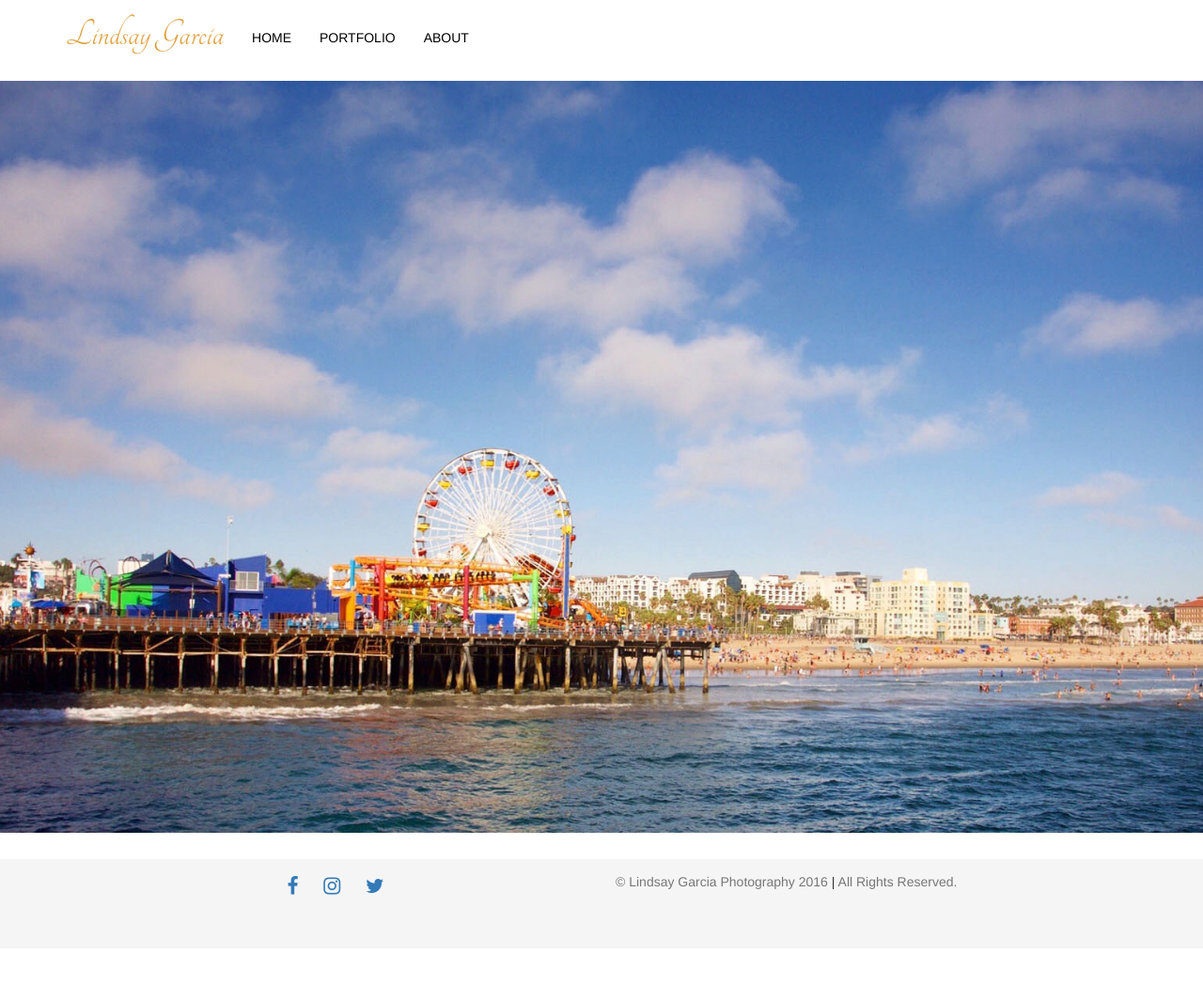
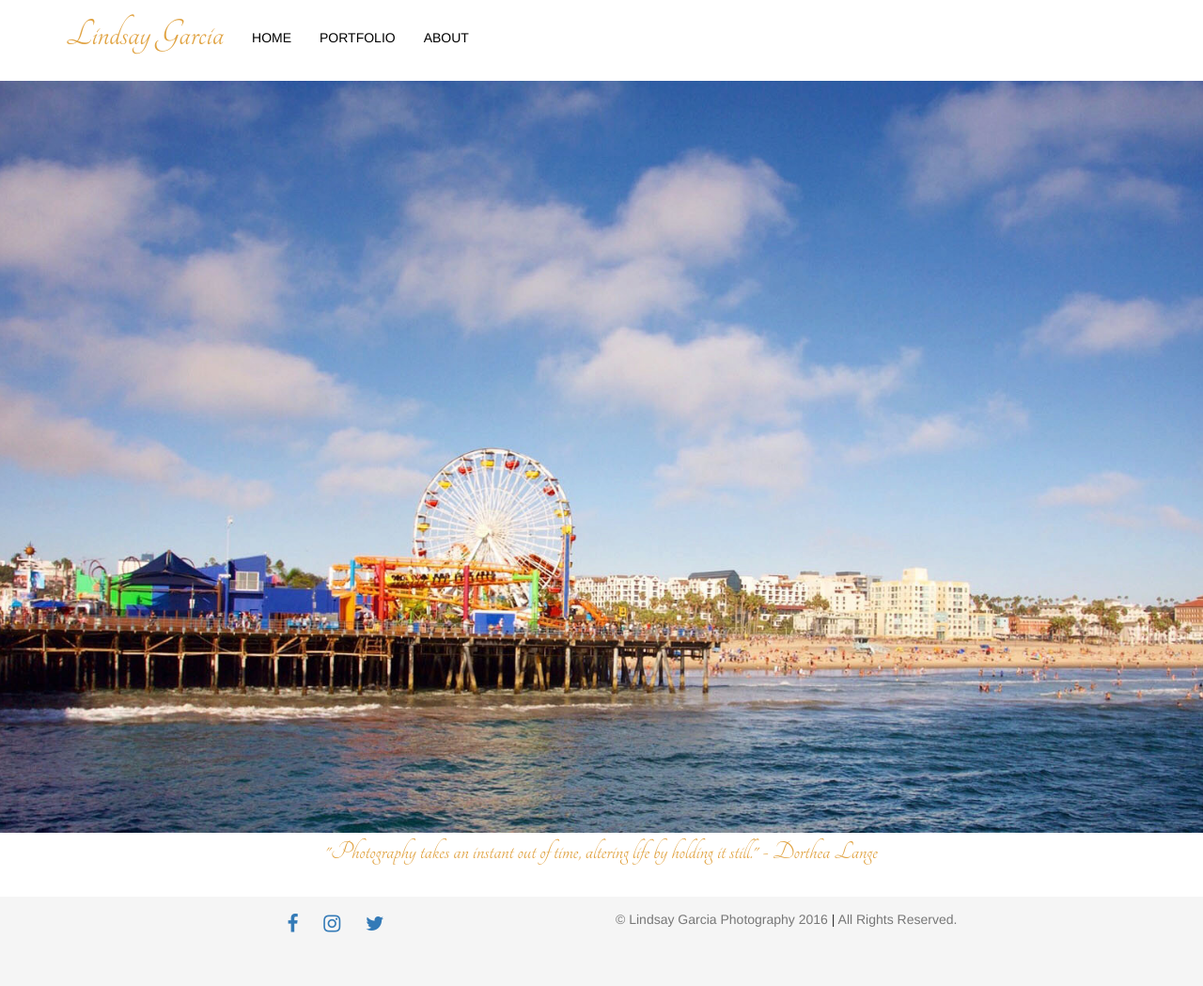
Before and after one commit to stephthedev/lindsphotography.github.io, a Jekyll site: the page built from index.html, in a window 1280 px wide. Shown: the whole page at 94% size. Built offline with Jekyll 4.4.1, drawn with Linux system fonts in a browser that asks for light colours; nearby versions of some CDN libraries; before the commit the page ends 1009 px from its top, so only the background shows below that.

Commit message:
Add the quote

```diff
--- a/css/styles.scss
+++ b/css/styles.scss
@@ -125,3 +125,9 @@ body {
     min-height: 300px;
   }
 }
+
+#photo-cover-quote {
+  font-family: Tangerine;
+  color: #e0a240;
+  font-size: 2em;
+}
--- a/index.html
+++ b/index.html
@@ -1,14 +1,15 @@
 ---
 layout: default
-photo:
-  cover: images/web/IMG_7864.jpg
+quote:
+  message: Photography takes an instant out of time, altering life by holding it still.
+  author: Dorthea Lange
 ---
 
-<div class="container photo-cover">
-	<!-- Image full page -->
-	<!--
-	<div class="photo-cover">
-		<img src="{{page.photo.cover}}" />
-	</div>
-	-->
+<div class="container photo-cover"> &nbsp;
 </div>
+
+<div class="container text-center">
+	<span id="photo-cover-quote">
+		"{{page.quote.message}}" - {{page.quote.author}}
+	</span>
+</div>
```
